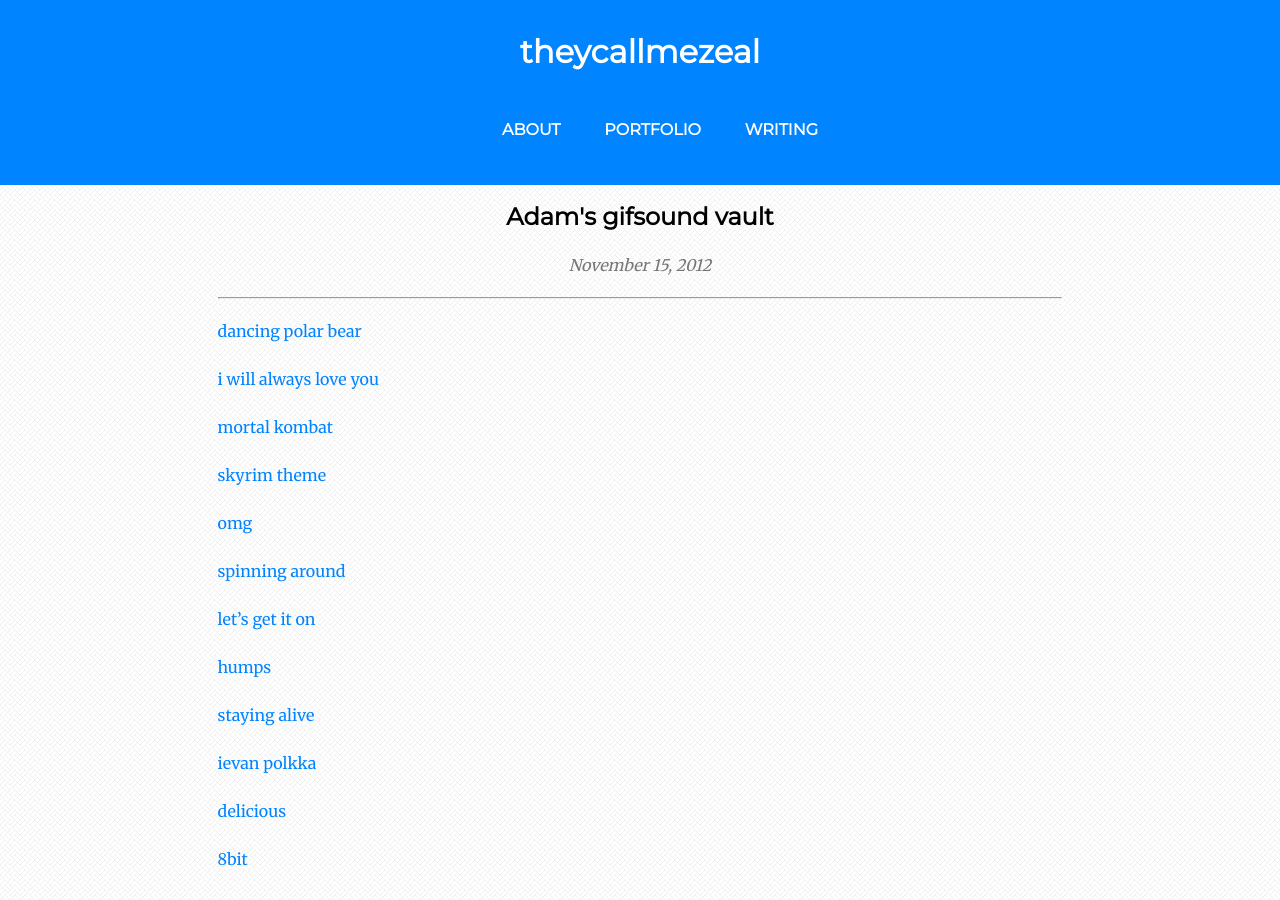
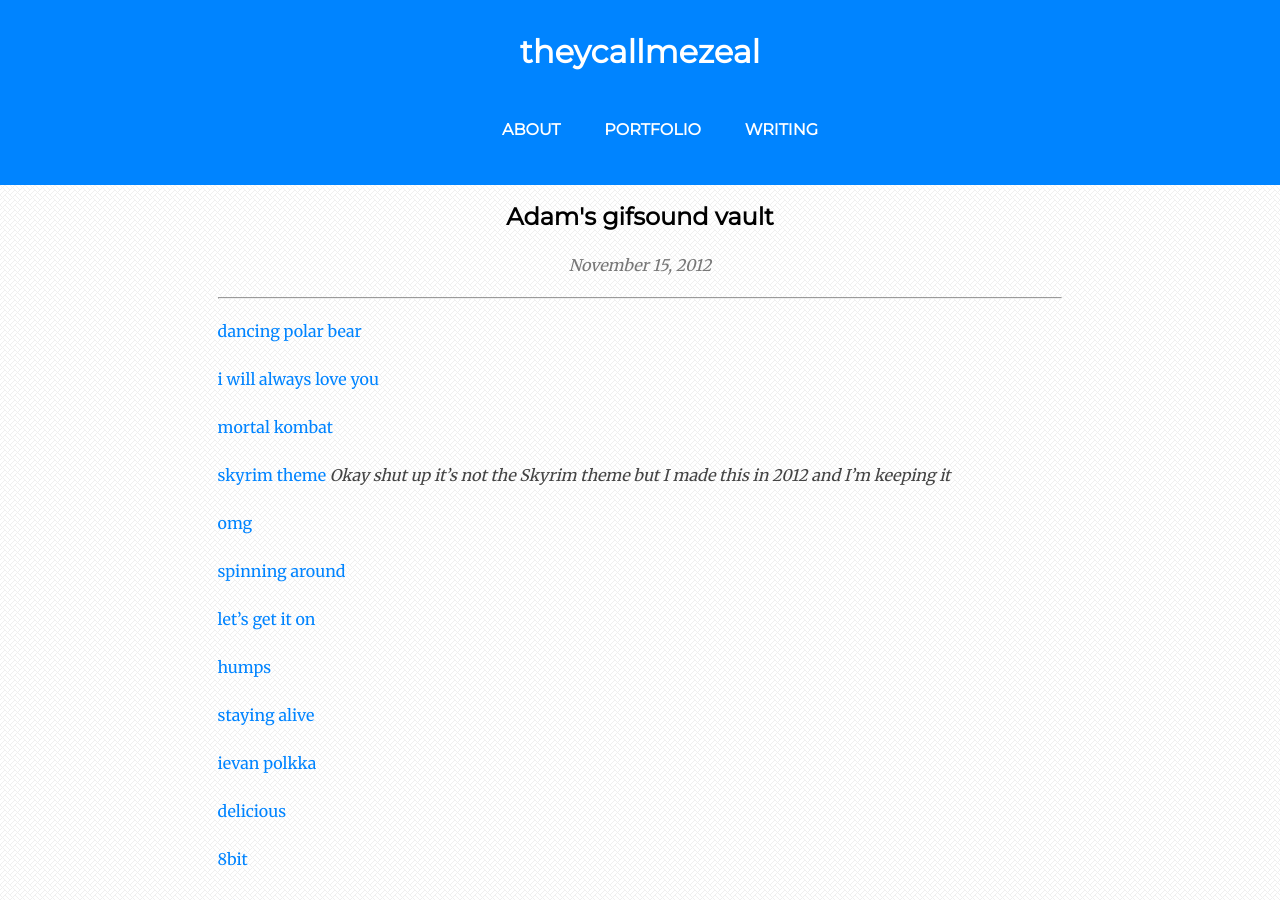
Before and after one commit to theycallmezeal/theycallmezeal.github.io, a Jekyll site: the page built from _posts/2012-11-15-gifsound.md, in a window 1280 px wide and 900 px high. Built offline with Jekyll 4.4.1, drawn with Linux system fonts in a browser that asks for light colours.

Commit message:
it is not the skyrim theme.

```diff
--- a/_posts/2012-11-15-gifsound.md
+++ b/_posts/2012-11-15-gifsound.md
@@ -10,7 +10,7 @@ category: fun
 
 [mortal kombat](http://gifsound.com/?gif=http%3A%2F%2Fi.imgur.com%2FGEP4K.gif&sound=http%3A%2F%2Fwww.youtube.com%2Fwatch%3Fv%3DEAwWPadFsOA&start=18)
 
-[skyrim theme](http://gifsound.com/?gif=http%3A%2F%2F25.media.tumblr.com%2Ftumblr_lx7f5h54e81r94aj8o2_250.gif&sound=http%3A%2F%2Fwww.youtube.com%2Fwatch%3Fv%3Ds7L2PVdrb_8&start=21)
+[skyrim theme](http://gifsound.com/?gif=http%3A%2F%2F25.media.tumblr.com%2Ftumblr_lx7f5h54e81r94aj8o2_250.gif&sound=http%3A%2F%2Fwww.youtube.com%2Fwatch%3Fv%3Ds7L2PVdrb_8&start=21) *Okay shut up it's not the Skyrim theme but I made this in 2012 and I'm keeping it*
 
 [omg](http://gifsound.com/?gif=http%3A%2F%2Fi.imgur.com%2Fo93bQ.gif&sound=http%3A%2F%2Fwww.youtube.com%2Fwatch%3Fv%3D1RnPB76mjxI&start=49)
 
```
